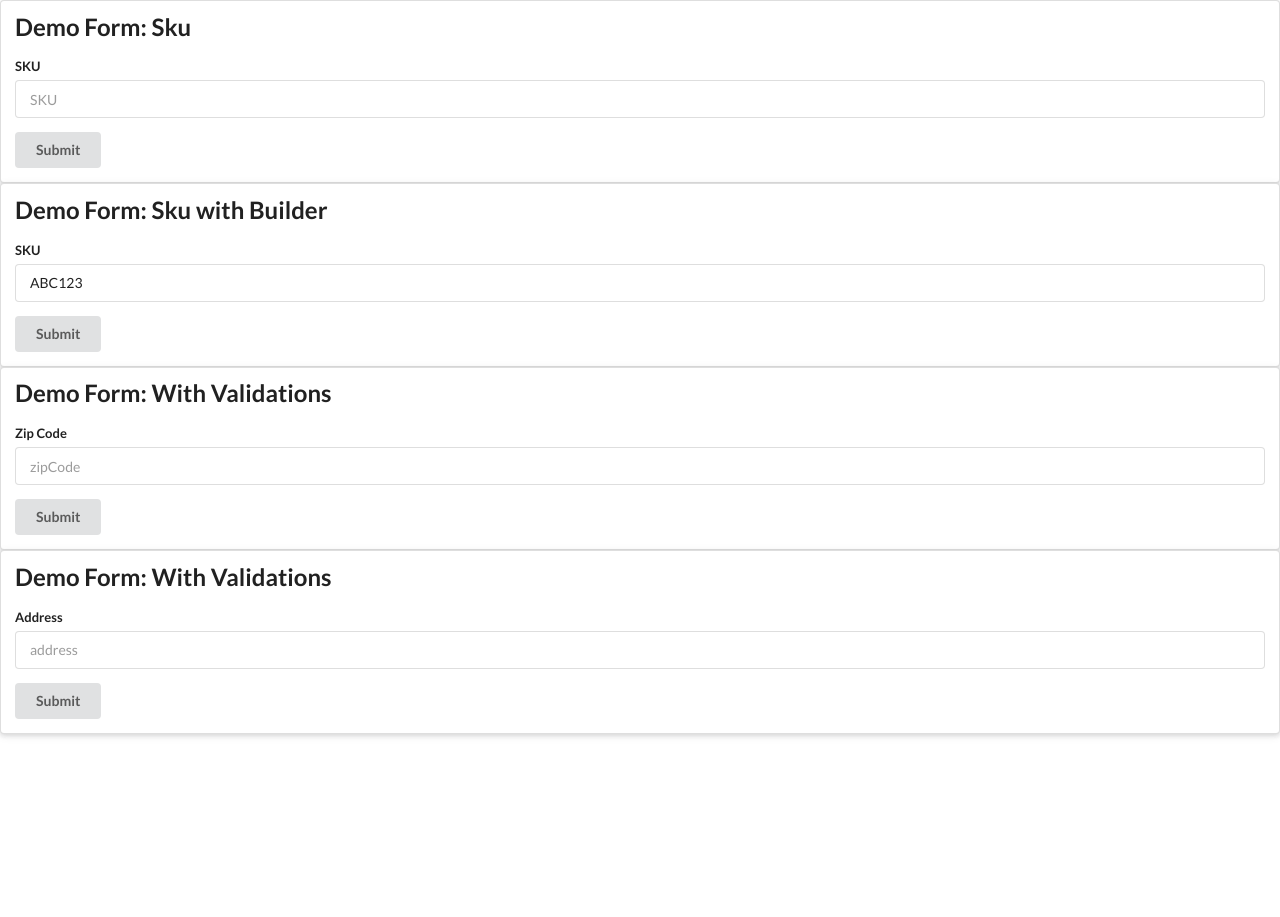
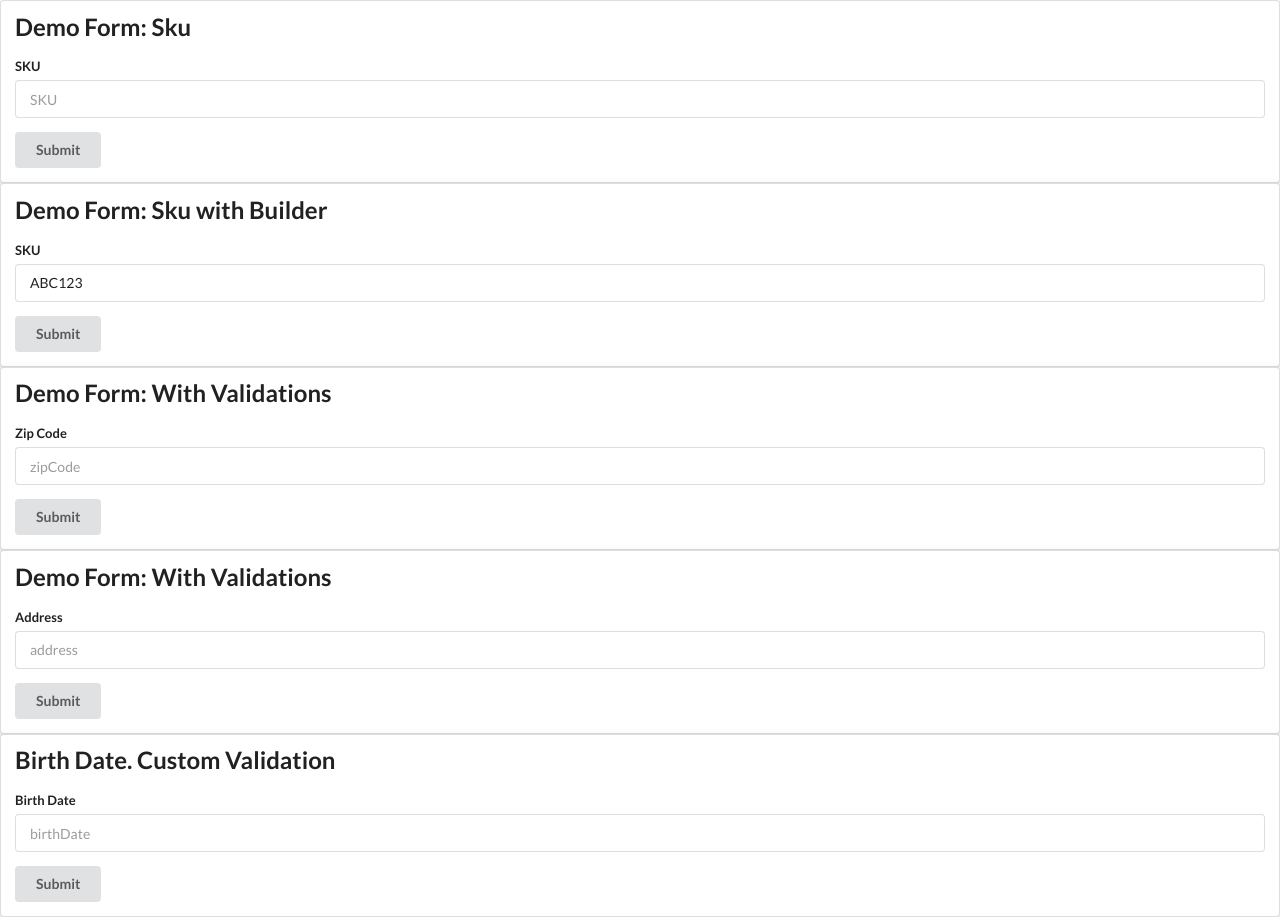
Before and after one commit to asia898/demo-form-sku, an Angular app: page / in a window 1280 px wide. Before the commit the page ends 800 px from the top, so only its background shows below. Built offline with nearby package versions, Linux system fonts and the light colour scheme.

Commit message:
Generating new component DemoFormCustomValidationComponent. Setting up the template with the formGroup myForm and formControl birthDate.

```diff
--- a/src/app/app.component.html
+++ b/src/app/app.component.html
@@ -2,3 +2,4 @@
 <app-demo-form-sku-with-builder></app-demo-form-sku-with-builder>
 <app-demo-form-with-validations></app-demo-form-with-validations>
 <app-demo-form-with-validations-no-instance></app-demo-form-with-validations-no-instance>
+<app-demo-form-custom-validation></app-demo-form-custom-validation>
--- a/src/app/app.module.ts
+++ b/src/app/app.module.ts
@@ -10,6 +10,7 @@ import { DemoFormSkuComponent } from './demo-form-sku.component';
 import { DemoFormSkuWithBuilderComponent } from './demo-form-sku-with-builder/demo-form-sku-with-builder.component'
 import { DemoFormWithValidations } from './demo-form-with-validations/demo-form-with-validations.component';
 import { DemoFormWithValidationsNoInstance } from './demo-form-with-validations-no-instance/demo-form-with-validations-no-instance.component';
+import { DemoFormCustomValidationComponent } from './demo-form-custom-validation/demo-form-custom-validation.component';
 
 @NgModule({
   declarations: [
@@ -17,7 +18,8 @@ import { DemoFormWithValidationsNoInstance } from './demo-form-with-validations-
     DemoFormSkuComponent,
     DemoFormSkuWithBuilderComponent,
     DemoFormWithValidations,
-    DemoFormWithValidationsNoInstance
+    DemoFormWithValidationsNoInstance,
+    DemoFormCustomValidationComponent
   ],
   imports: [
     BrowserModule,
--- /dev/null
+++ b/src/app/demo-form-custom-validation/demo-form-custom-validation.component.html
@@ -0,0 +1,16 @@
+
+<div class="ui raised segment">
+    <h2 class="ui header">Birth Date. Custom Validation</h2>
+    <form [formGroup]="myForm"
+        (ngSubmit)="onSubmit(myForm.value)"
+        class="ui form">
+        <div class="field">
+            <label for="birthDateInput">Birth Date</label>
+            <input type="text"
+                id="birthDateInput"
+                placeholder="birthDate"
+                [formControl]="$any(myForm.controls['birthDate'])">
+        </div>
+        <button type="submit" class="ui button">Submit</button>
+    </form>
+</div>
--- /dev/null
+++ b/src/app/demo-form-custom-validation/demo-form-custom-validation.component.ts
@@ -0,0 +1,24 @@
+import { Component } from "@angular/core";
+import {
+    FormBuilder,
+    FormGroup
+} from '@angular/forms';
+
+@Component({
+    selector: 'app-demo-form-custom-validation',
+    templateUrl: './demo-form-custom-validation.component.html'
+})
+
+export class DemoFormCustomValidationComponent{
+    myForm: FormGroup;
+
+    constructor(fb: FormBuilder) {
+        this.myForm = fb.group({
+            'birthDate': ['']
+        })
+    }
+
+    onSubmit(value: string): void {
+        console.log('Form was submitted. New value is: ', value);
+    }
+}
```
